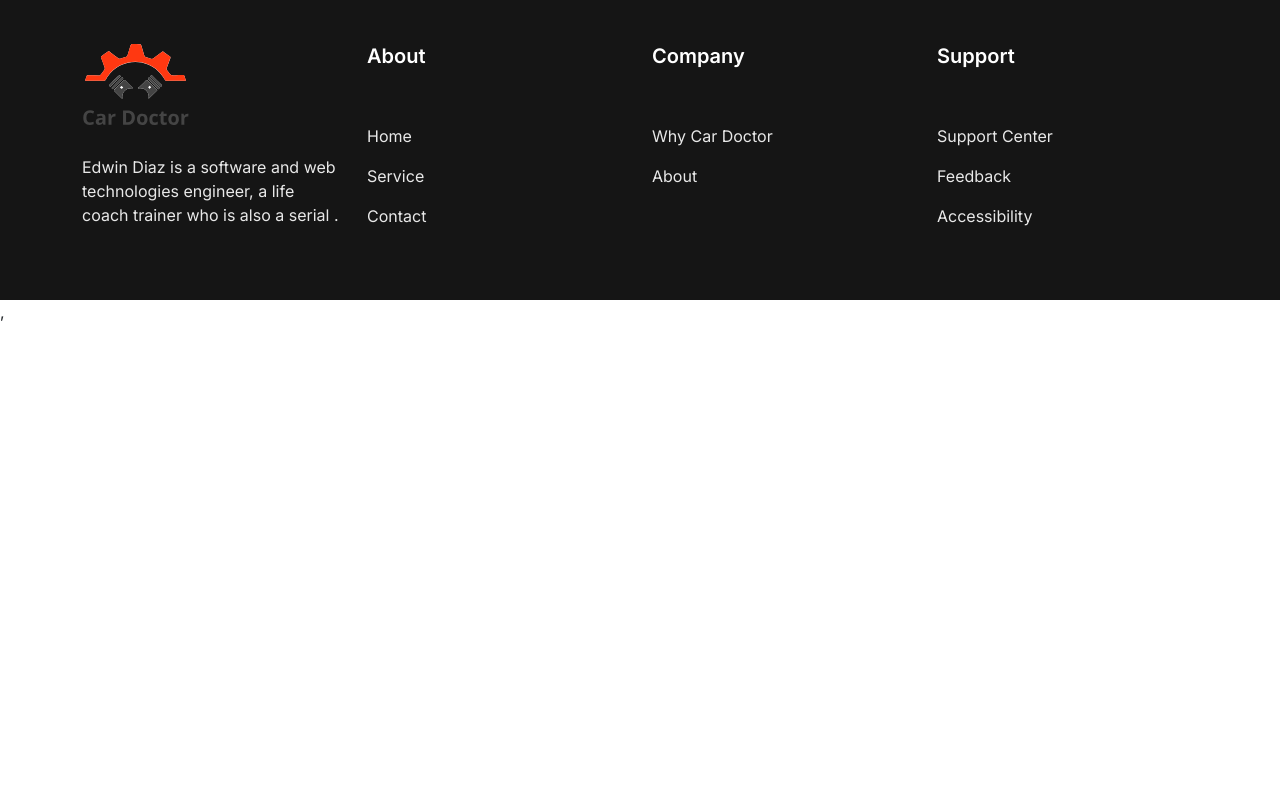
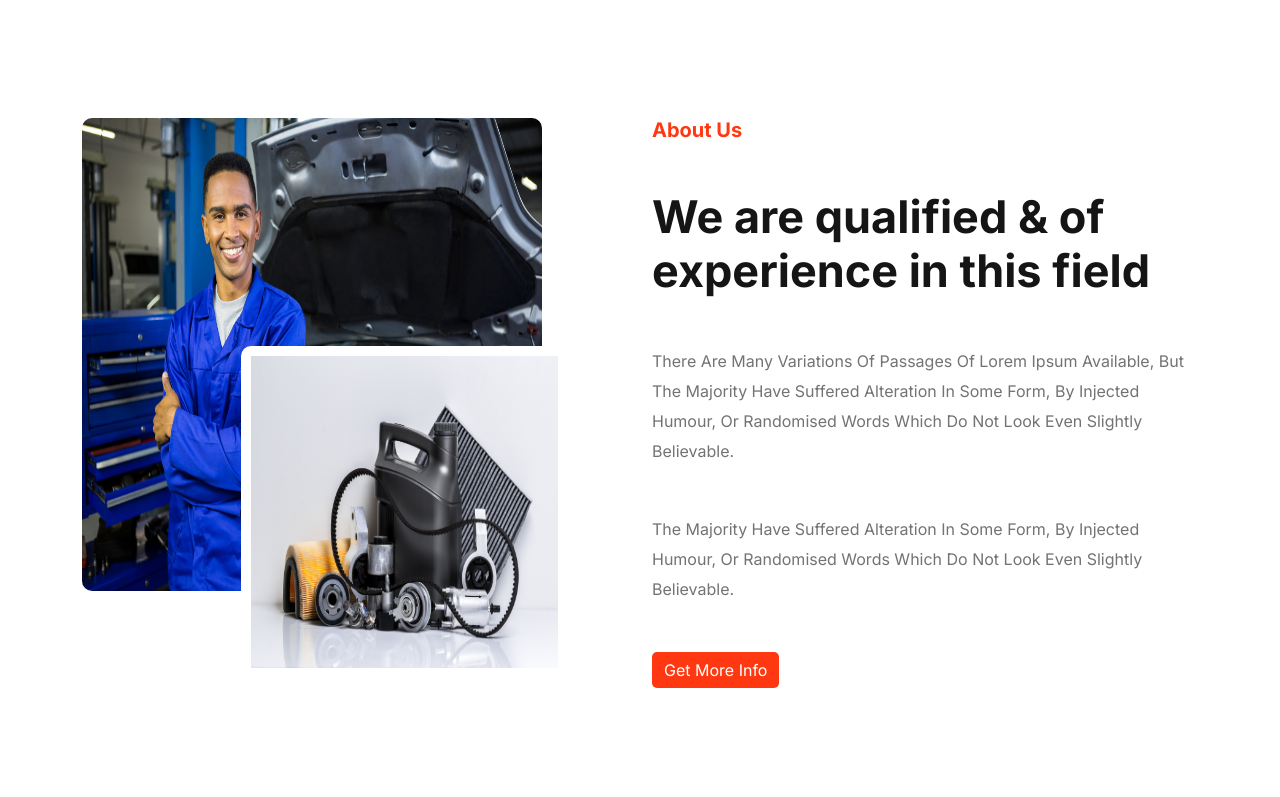
Before and after one commit to code-with-omar/car-doctor-client, a React (Vite) app: page / in a window 1280 px wide. Shown: the part 723-1520 px from the top of the page. Before the commit the page ends 1047 px from the top, so only its background shows below. Built offline with nearby package versions, Linux system fonts and the light colour scheme.

Commit message:
About section completed

```diff
--- /dev/null
+++ b/src/Pages/Home/About/About.jsx
@@ -0,0 +1,29 @@
+import { Button, Col, Container, Row } from 'react-bootstrap';
+import './about.css'
+import Person from './../../../assets/images/about_us/person.jpg'
+import Parts from './../../../assets/images/about_us/parts.jpg'
+const About = () => {
+    return (
+        <Container className='about-wrap'>
+            <Row sm={1} md={2} className='about-contains'>
+                <Col className='about-contains-left position-relative'>
+                    <div className="person-image">
+                        <img src={Person} alt="" />
+                    </div>
+                    <div className="parts-image position-absolute">
+                        <img src={Parts} alt="" />
+                    </div>
+                </Col>
+                <Col className='about-contains-right'>
+                    <h3 className='fs-20 fw-700 font-orange mb-3'>About Us</h3>
+                    <h2 className='fs-45 fw-700 font-dark-01 my-5'>We are qualified & of experience in this field</h2>
+                    <p className='text-capitalize fs-16 fw-400 line-height-30 font-dark-03 mb-5'>There are many variations of passages of Lorem Ipsum available, but the majority have suffered alteration in some form, by injected humour, or randomised words which do not look even slightly believable. </p>
+                    <p className='text-capitalize fs-16 fw-400 line-height-30 font-dark-03 mb-5'>the majority have suffered alteration in some form, by injected humour, or randomised words which do not look even slightly believable. </p>
+                    <Button className='about-btn'>Get More Info</Button>
+                </Col>
+            </Row>
+        </Container>
+    );
+};
+
+export default About;
--- /dev/null
+++ b/src/Pages/Home/About/about.css
@@ -0,0 +1,54 @@
+.about-wrap {
+    padding-top: 120px;
+    padding-bottom: 120px;
+    display: block;
+    overflow: hidden;
+}
+
+.bout-contains {}
+
+.about-contains-left {}
+
+.person-image {
+    border-radius: 10px;
+    width: 460px;
+    height: 473px;
+}
+
+.person-image img {
+    width: 460px;
+    height: 473px;
+    border-radius: 10px;
+}
+
+.parts-image {
+    width: 327px;
+    height: 332px;
+    top: 40%;
+    left: 30%;
+}
+
+.parts-image img {
+    width: 327px;
+    height: 332px;
+    border-radius: 10px;
+    border-radius: 10px;
+    border: 10px solid #FFF;
+    background: linear-gradient(0deg, rgba(0, 0, 0, 0.20) 0%, rgba(0, 0, 0, 0.20) 100%), lightgray -97.061px -14.435px / 158.717% 104.348% no-repeat;
+
+
+}
+
+.about-contains-right {}
+
+.about-btn {
+    border-radius: 5px;
+    background: var(--orange-01);
+    border: none;
+    color: white;
+}
+
+.about-btn:hover {
+    background: linear-gradient(90deg, #110b16 0%, rgba(110, 19, 19, 0) 100%);
+    color: var(--orange-01);
+}
--- a/src/Pages/Home/Hero/Hero.css
+++ b/src/Pages/Home/Hero/Hero.css
@@ -1,6 +1,6 @@
 .carousal-wrap {
     border-radius: 10px;
-
+    margin-top:50px;
 }
 
 .carousal-contains {
--- a/src/Pages/Home/Home/Home.jsx
+++ b/src/Pages/Home/Home/Home.jsx
@@ -1,9 +1,11 @@
+import About from "../About/About";
 import Hero from "../Hero/Hero";
 
 const Home = () => {
     return (
         <div>
             <Hero></Hero>
+            <About></About>
         </div>
     );
 };
--- a/src/Pages/Shared/Footer/footer.css
+++ b/src/Pages/Shared/Footer/footer.css
@@ -2,9 +2,7 @@
 
 .footer-contains {}
 
-.footer-band-logo {
-
-}
+.footer-band-logo {}
 
 .footer-band-logo img {
     width: 74.491px;
```
